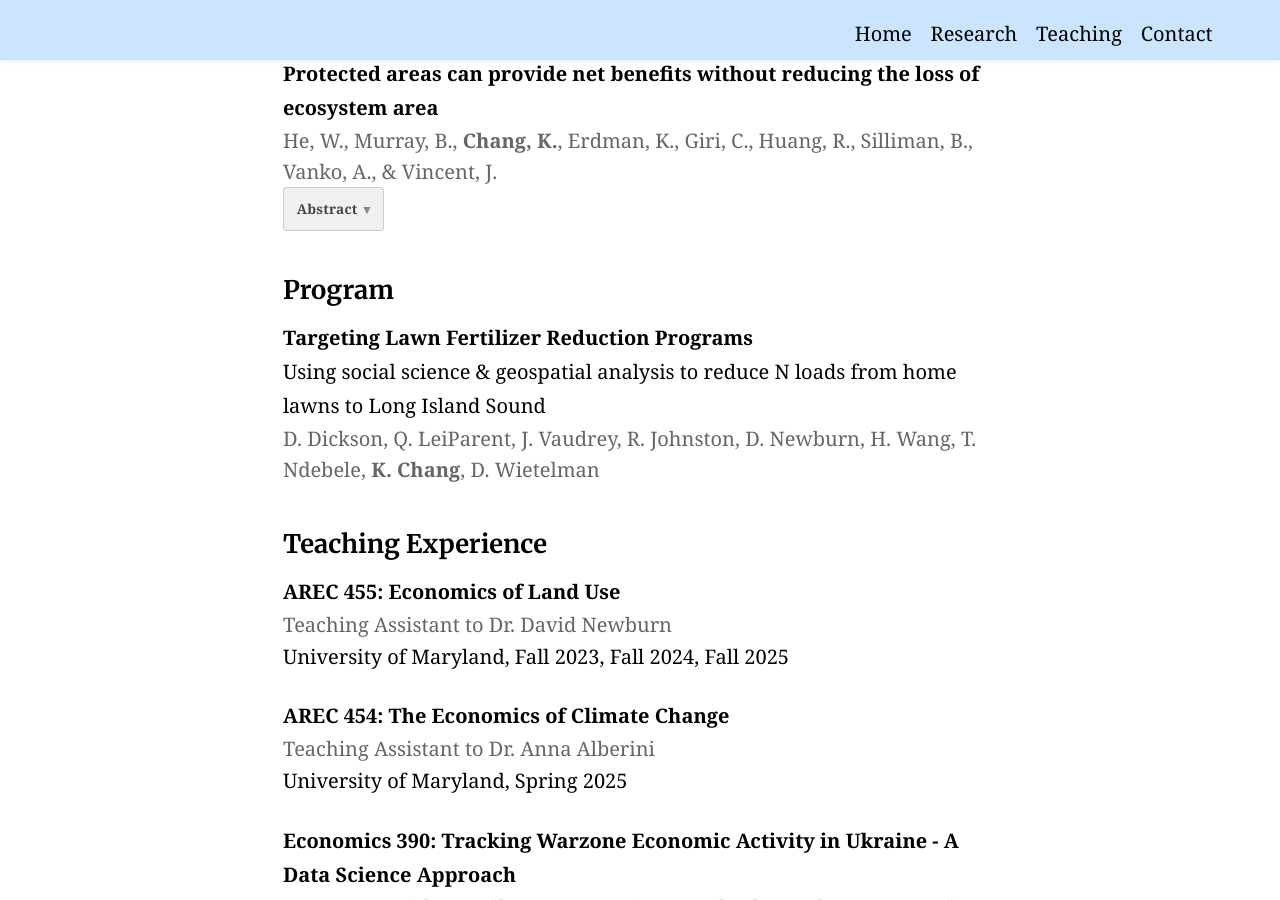
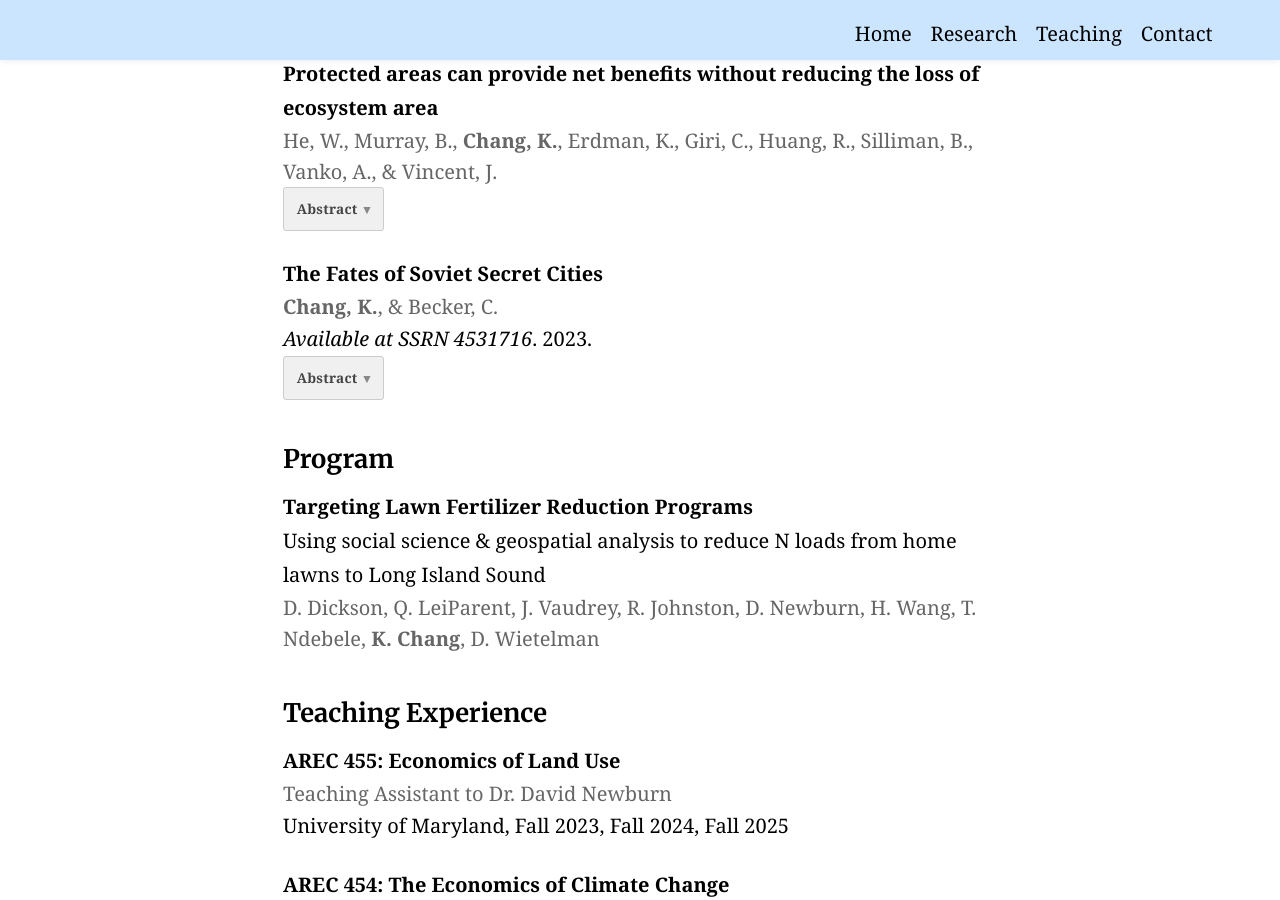
Before and after one commit to KaichaoChang/KaichaoChang.github.io, a Jekyll site: the page built from index.md, in a window 1280 px wide and 900 px high, scrolled down 2166 px. Built offline with Jekyll 4.4.1, drawn with Linux system fonts in a browser that asks for light colours.

Commit message:
Add Soviet Secret Cities working paper (Chang & Becker 2023)
Co-Authored-By: Claude Sonnet 4.6 <noreply@anthropic.com>

```diff
--- a/index.md
+++ b/index.md
@@ -131,6 +131,16 @@ My research interests lie in environmental economics, with a particular focus on
   </details>
 </div>
 
+<div class="publication-item">
+  <a class="publication-title" href="https://papers.ssrn.com/sol3/papers.cfm?abstract_id=4531716">The Fates of Soviet Secret Cities</a>
+  <div class="publication-authors"><strong>Chang, K.</strong>, & Becker, C.</div>
+  <div class="publication-venue"><em>Available at SSRN 4531716</em>. 2023.</div>
+  <details class="abstract-dropdown">
+    <summary>Abstract</summary>
+    <p class="abstract-text">During the Soviet era, closed cities were off-limits to foreigners and unauthorized citizens. After the dissolution, many closed cities opened or were abandoned, but some Russian "ZATOs" (Закрытое административно-территориальное образование) kept their closed status. We investigate differential development patterns of closed and "open" cities. Absent city-level economic information, we employ satellite nighttime light data to infer economic activity. Some ZATOs have thrived in the post-Soviet environment, attributable mainly to substantial human capital and Russian government support. Ukrainian counterparts have been more likely to decline, both because of an absence of government support and being cut off from Russia's military-industrial complex.</p>
+  </details>
+</div>
+
 ## Program
 {:#projects}
 
```
